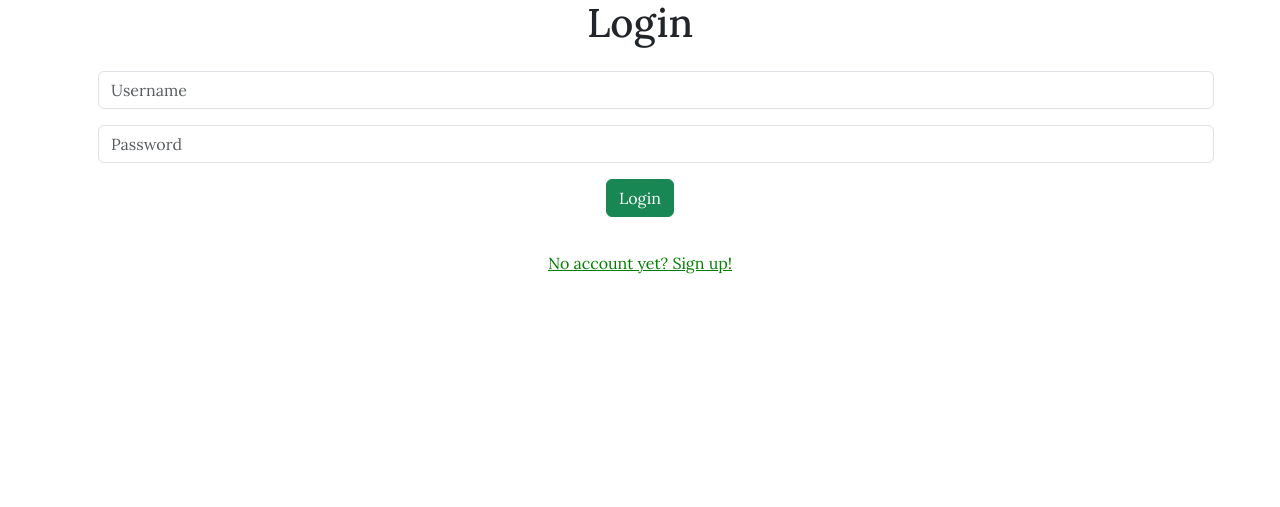
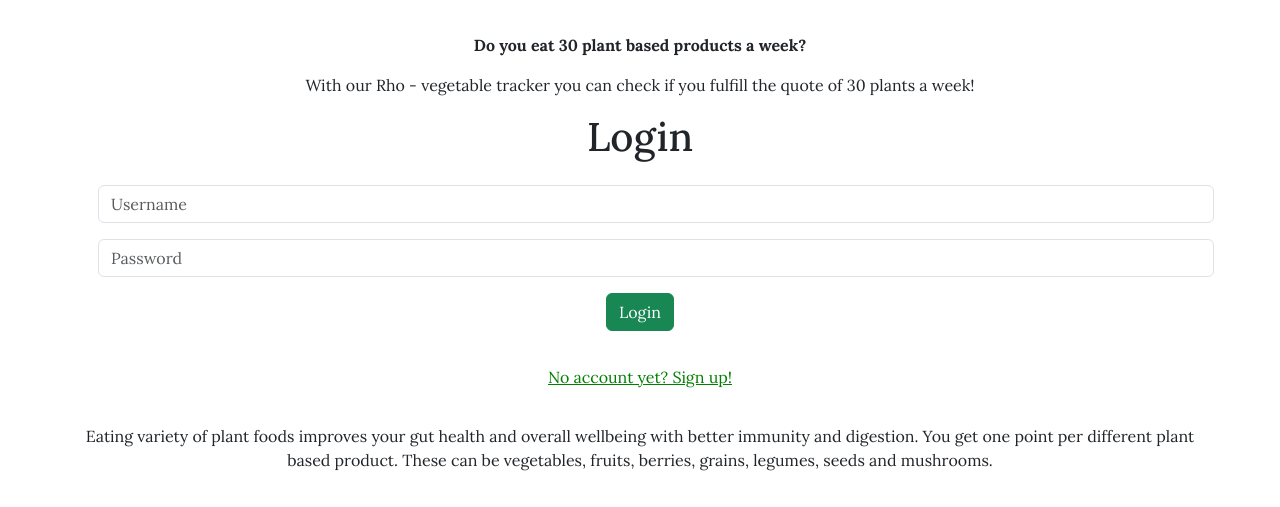
Before and after one commit to rho-group/vegetable-tracker, a Flask app: page / in a window 1280 px wide. Shown: the part 293-800 px from the top of the page. Run offline with Flask 3, Linux system fonts and the light colour scheme; some libraries are stand-ins or nearby versions.

Commit message:
Added info text to login page

```diff
--- a/templates/login.html
+++ b/templates/login.html
@@ -16,14 +16,19 @@
     <div class="container">
         <div class="row text-center">
             <img src="{{ url_for('static', filename='images/RHO4.svg') }}" alt="Different vegetables" height="292"/>
+            <p style="margin-top: 3%"><b>Do you eat 30 plant based products a week?</b></p>
+            <p>With our Rho - vegetable tracker you can check if you fulfill the quote of 30 plants a week!</p>
+
             <h1>Login</h1>
-
             <form method="POST">
                 <input class="form-control m-3" type="text" name="username" placeholder="Username" required>
                 <input class="form-control m-3" type="password" name="password" placeholder="Password" required>
                 <button type="submit" class="btn btn-success">Login</button><br>
             </form>
-            <a href="{{ url_for('register') }}" style="color: green;margin-top: 3%;">No account yet? Sign up!</a>
+            <a href="{{ url_for('register') }}" style="color: green;margin-top: 3%;margin-bottom: 3%;">No account yet? Sign up!</a>
+            <p>Eating variety of plant foods improves your gut health and overall wellbeing with better immunity and digestion.
+                You get one point per different plant based product.
+                These can be vegetables, fruits, berries, grains, legumes, seeds and mushrooms.</p>
         </div>
     </div>
 
--- a/templates/register.html
+++ b/templates/register.html
@@ -16,6 +16,7 @@
     <div class="container">
         <div class="row text-center">
             <img src="{{ url_for('static', filename='images/RHO4.svg') }}" alt="Different vegetables" height="292"/>
+            <p style="margin-top: 3%"><b>Do you eat 30 plant based products a week?</b></p>
             <h1>Register</h1>
 
             <form method="POST">
```
